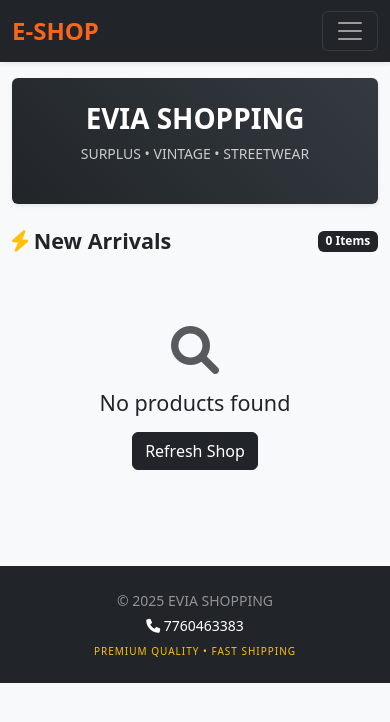
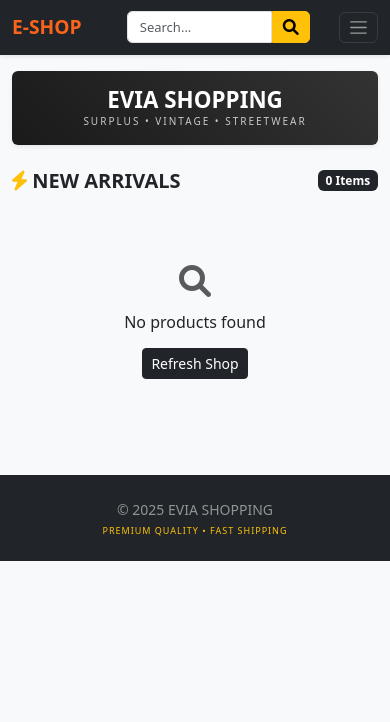
Before and after one commit to glmarshad558-bot/evia-shop, a Flask app: page / in a window 390 px wide. Shown: the top 722 px of the page. Run offline with Flask 3, Linux system fonts and the light colour scheme.

Commit message:
Update index.html

```diff
--- a/templates/index.html
+++ b/templates/index.html
@@ -2,59 +2,52 @@
 <html lang="en">
 <head>
     <meta charset="UTF-8">
-    <meta name="viewport" content="width=device-width, initial-scale=1.0">
+    <meta name="viewport" content="width=device-width, initial-scale=1.0, maximum-scale=1.0, user-scalable=no">
     <title>E-Shop | Home</title>
     <link href="https://cdn.jsdelivr.net/npm/bootstrap@5.3.0/dist/css/bootstrap.min.css" rel="stylesheet">
     <link rel="stylesheet" href="https://cdnjs.cloudflare.com/ajax/libs/font-awesome/6.0.0/css/all.min.css">
     <style>
-        body { overflow-x: hidden; }
+        body { overflow-x: hidden; background-color: #f8f9fa; }
         .product-card { transition: 0.3s; border-radius: 12px; overflow: hidden; background: #fff; }
         .product-card:hover { transform: translateY(-5px); box-shadow: 0 8px 20px rgba(0,0,0,0.1); }
-        .navbar-brand { font-weight: bold; color: #fb641b !important; font-size: 1.5rem; }
+        .navbar-brand { font-weight: bold; color: #fb641b !important; font-size: 1.2rem; }
         .btn-buy { background-color: #ff9f00; color: white; border: none; border-radius: 8px; }
-        .btn-buy:hover { background-color: #f39200; color: white; }
 
-        /* Mobile Image Adjustment */
-        .img-container {
-            height: 200px;
-            overflow: hidden;
-            background: #f8f9fa;
-            display: flex;
-            align-items: center;
-            justify-content: center;
-        }
-        @media (min-width: 768px) {
-            .img-container { height: 280px; }
-        }
-        .img-container img {
-            max-height: 90%;
-            max-width: 90%;
-            object-fit: contain;
-        }
+        /* HEADER SEARCH FIX FOR MOBILE (375px) */
+        .header-main { display: flex; align-items: center; justify-content: space-between; width: 100%; gap: 10px; }
+        .search-container-header { flex-grow: 1; max-width: 50%; }
+        .search-container-header input { height: 32px; font-size: 13px; border-radius: 5px 0 0 5px; }
+        .search-container-header .btn { height: 32px; padding: 0 10px; border-radius: 0 5px 5px 0; }
 
-        /* Mobile Search Bar Fix */
+        .img-container { height: 180px; overflow: hidden; background: #f8f9fa; display: flex; align-items: center; justify-content: center; }
+        @media (min-width: 768px) { .img-container { height: 280px; } .navbar-brand { font-size: 1.5rem; } }
+        .img-container img { max-height: 90%; max-width: 90%; object-fit: contain; }
+
         @media (max-width: 991px) {
-            .navbar-collapse { background: #212529; padding: 15px; border-radius: 8px; margin-top: 10px; }
-            .search-form { width: 100% !important; margin: 10px 0; order: 3; }
+            .navbar-collapse { background: #212529; padding: 15px; border-radius: 0 0 8px 8px; position: absolute; top: 100%; left: 0; right: 0; z-index: 1000; }
+            .search-form-desktop { display: none; }
         }
     </style>
 </head>
-<body class="bg-light">
+<body>
+
 <nav class="navbar navbar-expand-lg navbar-dark bg-dark sticky-top shadow-sm">
     <div class="container">
+        <div class="header-main">
             <a class="navbar-brand" href="/">E-SHOP</a>
 
-            <button class="navbar-toggler" type="button" data-bs-toggle="collapse" data-bs-target="#navMenu">
-                <span class="navbar-toggler-icon"></span>
-            </button>
-
-            <div class="collapse navbar-collapse" id="navMenu">
-                <form class="d-flex mx-auto w-50 search-form" action="/" method="GET">
-                    <input class="form-control me-2" type="search" name="q" placeholder="Search..." aria-label="Search">
+            <form class="d-flex search-container-header" action="/" method="GET">
+                <input class="form-control" type="search" name="q" placeholder="Search..." aria-label="Search">
                 <button class="btn btn-warning" type="submit"><i class="fa fa-search"></i></button>
             </form>
 
-                <div class="navbar-nav ms-auto align-items-center gap-2 text-center">
+            <button class="navbar-toggler" type="button" data-bs-toggle="collapse" data-bs-target="#navMenu" style="padding: 4px 8px; font-size: 14px;">
+                <span class="navbar-toggler-icon"></span>
+            </button>
+        </div>
+
+        <div class="collapse navbar-collapse" id="navMenu">
+            <div class="navbar-nav ms-auto align-items-center gap-2 text-center pt-2">
                 {% if current_user.is_authenticated %}
                     <a class="nav-link text-white py-2" href="/profile">
                         <i class="fa fa-shopping-bag text-warning"></i> MY ORDERS
@@ -62,12 +55,10 @@
                     <span class="nav-link text-info small py-2">
                         <i class="fa fa-user"></i> {{ current_user.username|upper }}
                     </span>
-
-                        <hr class="d-lg-none text-white-50 w-100">
+                    <hr class="text-white-50 w-100 my-1">
                     <a class="nav-link py-2 text-secondary" href="/admin_lock">
-                            <i class="fa fa-lock"></i> <span class="d-lg-none">ADMIN PANEL</span>
+                        <i class="fa fa-lock"></i> ADMIN PANEL
                     </a>
-
                     <a class="btn btn-outline-danger btn-sm w-100 my-1" href="/logout">Logout</a>
                 {% else %}
                     <a class="nav-link py-2" href="/login">Login</a>
@@ -77,20 +68,22 @@
         </div>
     </div>
 </nav>
+
 <div class="container mt-3">
-        <div class="p-4 p-md-5 rounded shadow-sm text-center text-white" style="background: linear-gradient(45deg, #212529, #343a40);">
-            <h1 class="fw-bold text-uppercase" style="font-size: calc(1.5rem + 1vw);">Evia Shopping</h1>
-            <p class="small text-uppercase tracking-widest opacity-75">Surplus • Vintage • Streetwear</p>
+    <div class="p-3 p-md-5 rounded shadow-sm text-center text-white" style="background: linear-gradient(45deg, #1a1a1a, #333);">
+        <h1 class="fw-bold text-uppercase mb-0" style="font-size: 1.4rem;">Evia Shopping</h1>
+        <p class="small text-uppercase opacity-75 mb-0" style="font-size: 10px; letter-spacing: 2px;">Surplus • Vintage • Streetwear</p>
     </div>
 </div>
 
 <div class="container mt-4 mb-5">
     <div class="d-flex justify-content-between align-items-center mb-4">
-            <h4 class="fw-bold m-0"><i class="fa fa-bolt text-warning"></i> New Arrivals</h4>
+        <h5 class="fw-bold m-0"><i class="fa fa-bolt text-warning"></i> NEW ARRIVALS</h5>
         <span class="badge bg-dark">{{ products|length }} Items</span>
     </div>
 
-        <div class="row g-2 g-md-3"> {% if products %}
+    <div class="row g-2 g-md-3">
+        {% if products %}
             {% for p in products %}
             <div class="col-6 col-md-4 col-lg-3">
                 <div class="card h-100 border-0 shadow-sm product-card">
@@ -99,16 +92,15 @@
                             <img src="{{ p.image }}" alt="{{ p.name }}" onerror="this.src='https://placehold.co/400x500?text=Product'">
                         </div>
                         <div class="card-body p-2 p-md-3">
-                                <h6 class="card-title text-dark text-truncate mb-1" style="font-size: 0.9rem;">{{ p.name }}</h6>
-                                <p class="text-dark fw-bold mb-1">₹{{ p.price }}</p>
-                                <div class="text-muted" style="font-size: 10px;">
+                            <h6 class="card-title text-dark text-truncate mb-1" style="font-size: 0.85rem;">{{ p.name }}</h6>
+                            <p class="text-dark fw-bold mb-1" style="font-size: 0.9rem;">₹{{ p.price }}</p>
+                            <div class="text-muted" style="font-size: 9px;">
                                 <i class="fa fa-truck"></i> FREE DELIVERY
                             </div>
                         </div>
                     </a>
-
-                        <div class="px-2 pb-2 px-md-3 pb-md-3">
-                            <a href="{{ url_for('buy_now', id=p.id) }}" class="btn btn-buy w-100 fw-bold btn-sm py-2">
+                    <div class="px-2 pb-2">
+                        <a href="{{ url_for('buy_now', id=p.id) }}" class="btn btn-buy w-100 fw-bold btn-sm py-2" style="font-size: 11px;">
                             BUY NOW
                         </a>
                     </div>
@@ -117,9 +109,9 @@
             {% endfor %}
         {% else %}
             <div class="col-12 text-center py-5">
-                    <i class="fa fa-search fa-3x text-muted mb-3"></i>
-                    <h4>No products found</h4>
-                    <a href="/" class="btn btn-dark mt-2">Refresh Shop</a>
+                <i class="fa fa-search fa-2x text-muted mb-3"></i>
+                <h6>No products found</h6>
+                <a href="/" class="btn btn-dark btn-sm mt-2">Refresh Shop</a>
             </div>
         {% endif %}
     </div>
@@ -128,10 +120,7 @@
 <footer class="bg-dark text-white py-4 mt-auto">
     <div class="container text-center">
         <p class="mb-1 small opacity-50">© 2025 EVIA SHOPPING</p>
-            <div class="d-flex justify-content-center gap-3 small mb-2">
-                <span><i class="fa fa-phone"></i> 7760463383</span>
-            </div>
-            <div class="text-warning small" style="font-size: 10px; letter-spacing: 1px;">PREMIUM QUALITY • FAST SHIPPING</div>
+        <div class="text-warning small" style="font-size: 9px; letter-spacing: 1px;">PREMIUM QUALITY • FAST SHIPPING</div>
     </div>
 </footer>
 
```
Lines whose indentation alone changed are shown as unchanged.
